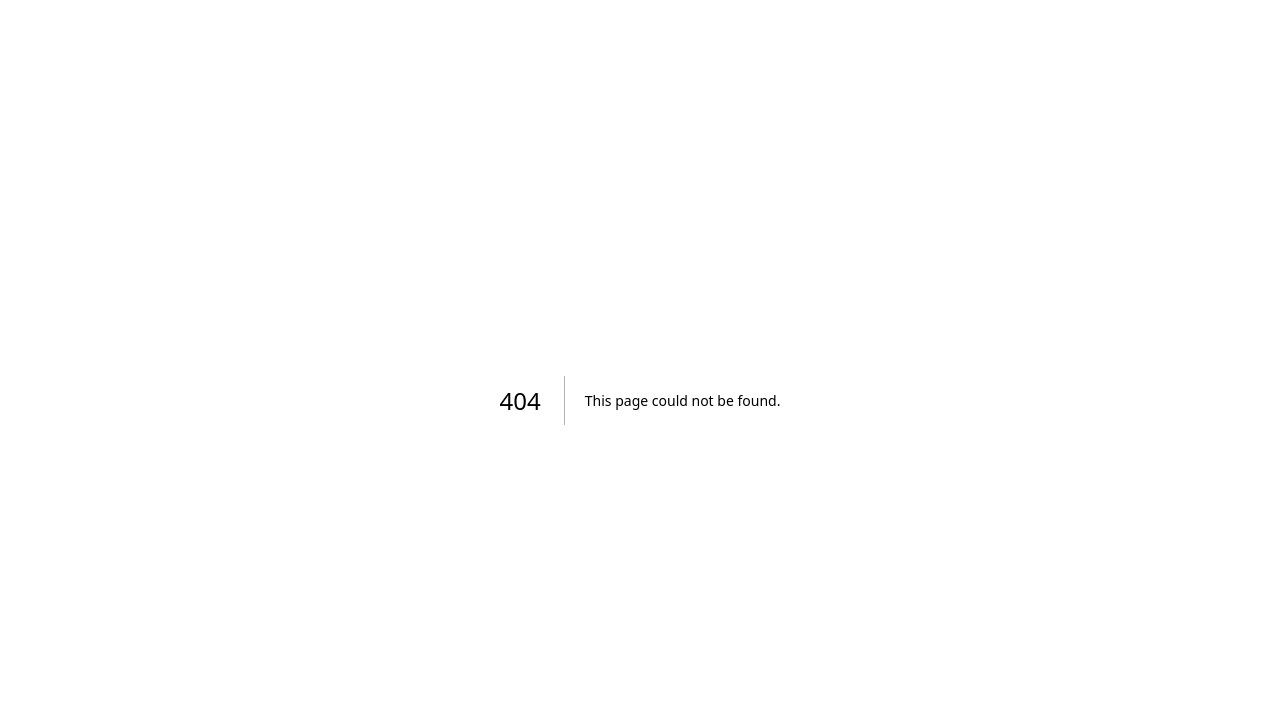
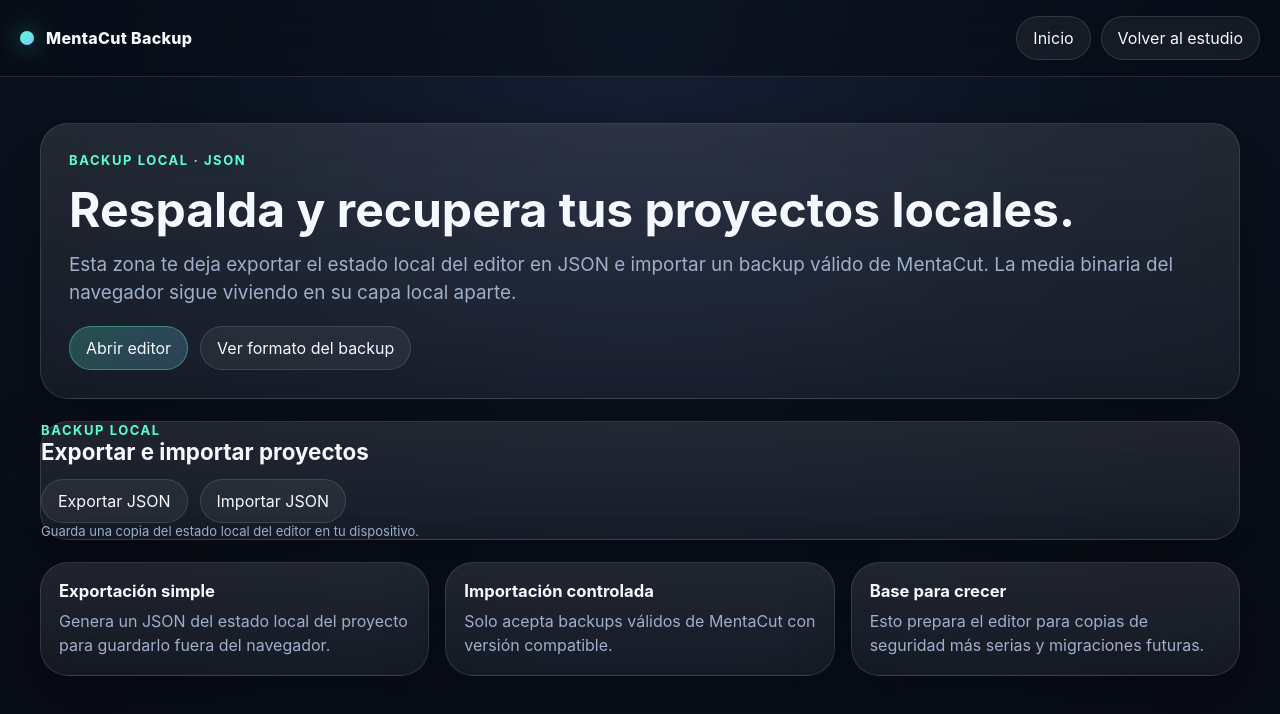
Before and after one commit to alain7224/MentaCut, a Next.js app: page /studio/backup in a window 1280 px wide. Before the commit this address had no page. Shown: the top 714 px of the page. Built offline with nearby package versions, Linux system fonts and the light colour scheme.

Commit message:
feat: add studio backup route for import export

```diff
--- /dev/null
+++ b/app/studio/backup/page.tsx
@@ -0,0 +1,72 @@
+'use client'
+
+import Link from 'next/link'
+import { useEffect, useState } from 'react'
+import StudioBackupPanel from '@/components/studio-backup-panel'
+import { readLocalProjects, writeLocalProjects, type LocalProject } from '@/lib/local-store'
+
+export default function StudioBackupPage() {
+  const [projects, setProjects] = useState<LocalProject[]>([])
+
+  useEffect(() => {
+    setProjects(readLocalProjects())
+  }, [])
+
+  function handleImportProjects(imported: LocalProject[]) {
+    writeLocalProjects(imported)
+    setProjects(imported)
+  }
+
+  return (
+    <div className="page-shell">
+      <header className="topbar">
+        <div className="brand">
+          <span className="brand-dot" />
+          <span>MentaCut Backup</span>
+        </div>
+        <nav className="nav">
+          <Link href="/" className="nav-link">Inicio</Link>
+          <Link href="/studio" className="nav-link">Volver al estudio</Link>
+        </nav>
+      </header>
+
+      <main className="main">
+        <section className="section">
+          <div className="panel hero-copy">
+            <span className="eyebrow">Backup local · JSON</span>
+            <h1 className="title" style={{ fontSize: 'clamp(1.8rem, 4vw, 3rem)' }}>Respalda y recupera tus proyectos locales.</h1>
+            <p className="sub">
+              Esta zona te deja exportar el estado local del editor en JSON e importar un backup válido de MentaCut.
+              La media binaria del navegador sigue viviendo en su capa local aparte.
+            </p>
+            <div className="action-row">
+              <Link href="/studio" className="btn btn-primary">Abrir editor</Link>
+              <Link href="/docs/LOCAL_BACKUP_FORMAT.md" className="btn">Ver formato del backup</Link>
+            </div>
+          </div>
+        </section>
+
+        <section className="section">
+          <StudioBackupPanel projects={projects} onImportProjects={handleImportProjects} />
+        </section>
+
+        <section className="section">
+          <div className="cards">
+            <article className="panel card">
+              <h3>Exportación simple</h3>
+              <p>Genera un JSON del estado local del proyecto para guardarlo fuera del navegador.</p>
+            </article>
+            <article className="panel card">
+              <h3>Importación controlada</h3>
+              <p>Solo acepta backups válidos de MentaCut con versión compatible.</p>
+            </article>
+            <article className="panel card">
+              <h3>Base para crecer</h3>
+              <p>Esto prepara el editor para copias de seguridad más serias y migraciones futuras.</p>
+            </article>
+          </div>
+        </section>
+      </main>
+    </div>
+  )
+}
```
